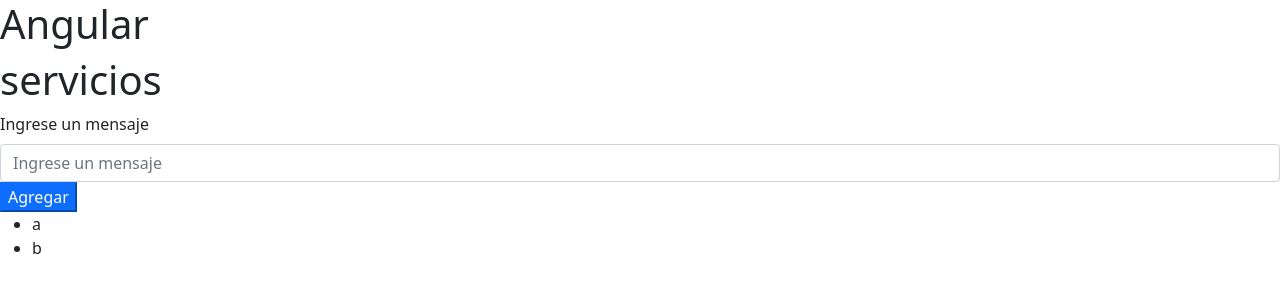
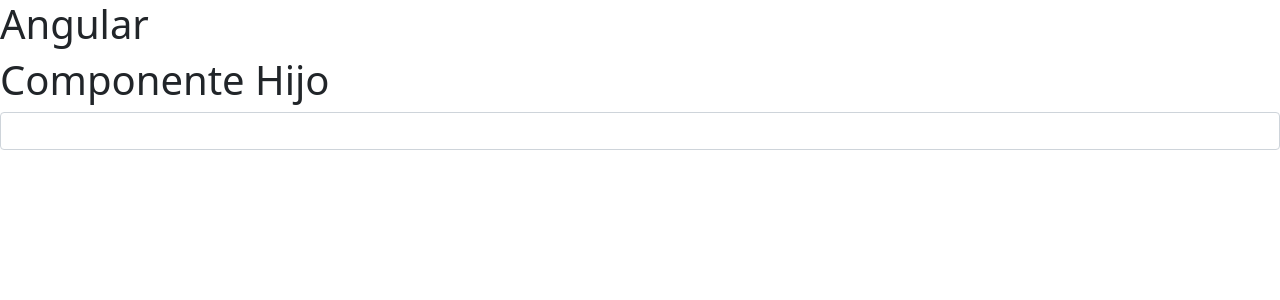
Before and after one commit to luismiguelga/Angular, an Angular app: page / in a window 1280 px wide. Shown: the top 300 px of the page. Built offline with nearby package versions, Linux system fonts and the light colour scheme.

Commit message:
Pasar datos del contenedor hijo al padre y vice-versa

```diff
--- a/src/app/app.component.html
+++ b/src/app/app.component.html
@@ -11,6 +11,4 @@
 <!-- Pasar del componente hijo al componente padre: -->
 <!-- <app-children (titlechange)="title= $event" ></app-children> -->
 
-<h1>servicios</h1>
-<app-addmessages></app-addmessages>
-<app-listmessages></app-listmessages>
+<app-children></app-children>
--- a/src/app/children/children.component.html
+++ b/src/app/children/children.component.html
@@ -1,10 +1,11 @@
 <H1>Componente Hijo </H1>
-<!-- {{title}} -->
-
-<!-- Pasar datos del componente padre al hijo: -->
-<!-- <input type="text" class="form-control" [(ngModel)]="title"> -->
 
 
 
+<!-- Pasar datos del componente padre al hijo: -->
+<input type="text" class="form-control" [(ngModel)]="title">
+
+{{title}}
+
 <!-- Pasar datos del componente hijo al padre: -->
-<input type="text" class="form-control" (keyup)="emitTitlechange()" [(ngModel)]="title">
+<!-- <input type="text" class="form-control" (keyup)="emitTitlechange()" [(ngModel)]="title"> -->
```
